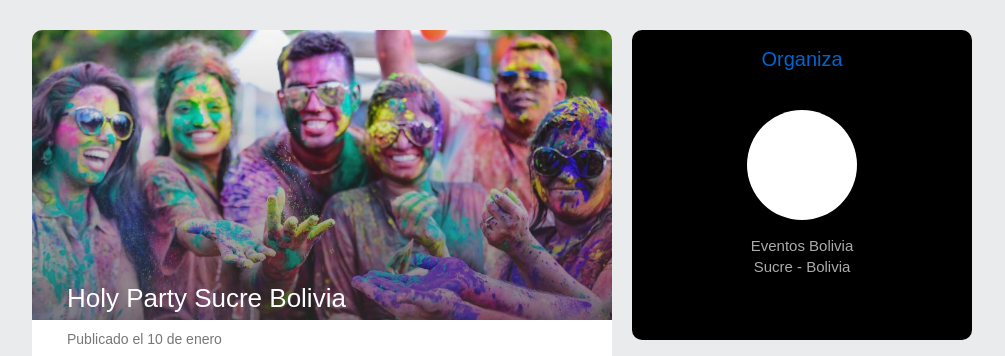
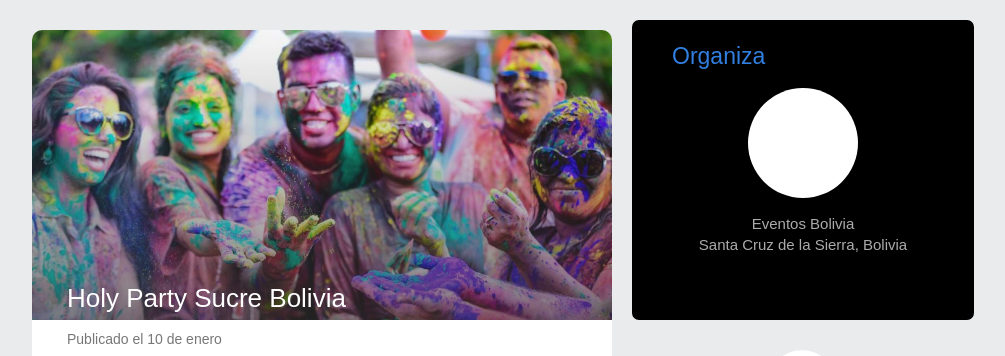
Before and after one commit to JoseChirinos/gooart, a website: page templates/event/event.html in a window 1280 px wide. Shown: the top 356 px of the page, without its empty margins (138-1143 px from the left). Drawn offline with Linux system fonts and the light colour scheme; files whose address does not match are found by name.

Commit message:
Correcciones en eventos

```diff
--- a/templates/event/event.css
+++ b/templates/event/event.css
@@ -238,6 +238,9 @@ a, a:hover, a:visited, a:link, a:active {
 .reset-margin {
   margin: 0;
 }
+.location{
+  display: none;
+}
 
 .reset-padding {
   padding: 0;
@@ -431,10 +434,6 @@ a, a:hover, a:visited, a:link, a:active {
   display: none;
 }
 
-.business-info1 {
-  display: none;
-}
-
 .info-event-map .color-blue {
   display: none;
 }
@@ -591,22 +590,43 @@ a, a:hover, a:visited, a:link, a:active {
     margin-top: 10px;
   }
   .more-event-1 {
+    margin-top: 315px;
     padding: 5px;
     padding-bottom: 20px;
+  }
+  .more-event-4 {
+    background: transparent;
+    height: auto;
+    padding: 0;
+  }
+  .more-event-logo {
+    float: none;
+    width: 110px;
+    height: 110px;
+    background: #fff;
+    margin: 0 auto;
+  }
+  .more-event-business {
+    float: none;
+    width: 100%;
+    text-align: center;
+    margin-top: 15px;
+    font-size: 15px;
+    color:#ababab;
+    padding: 0;
+    height: auto;
   }
   .more-event-map {
     height: 420px;
     border-radius: 10px;
   }
   .business-info {
-    display: none;
-  }
-  .business-info1 {
-    display: block;
-    height: 310px;
     background: #000;
-    margin-bottom: 20px;
-    border-radius: 10px;
+    position: absolute;
+    top: 0;
+    width: 95%;
+    height: 300px;
+    border-radius: 7px;
   }
   .business-info1-title {
     height: 80px;
@@ -625,6 +645,9 @@ a, a:hover, a:visited, a:link, a:active {
   }
   .more-event {
     position: absolute;
+  }
+  .location{
+    display: block;
   }
   .business-name {
     height: auto;
--- a/templates/event/event.html
+++ b/templates/event/event.html
@@ -127,16 +127,6 @@
               </div>
             </div>
             <div class="more-event">
-              <div class="business-info1">
-                <div class="business-info1-title">
-                  <span>Organiza</span>
-                </div>
-                <div class="business-info-logo"></div>
-                <div class="business-name">
-                  <span class="font-block">Eventos Bolivia</span>
-                  <span>Sucre - Bolivia</span>
-                </div>
-              </div>
               <div class="more-event-1">
                 <div class="more-event-icon">
                   <span class="icon-map-pin"></span>
@@ -152,6 +142,7 @@
                 <div class="more-event-logo"></div>
                 <div class="more-event-business">
                   <span>Eventos Bolivia</span>
+                  <span class="location">Santa Cruz de la Sierra, Bolivia</span>
                 </div>
               </div>
             </div>
```
